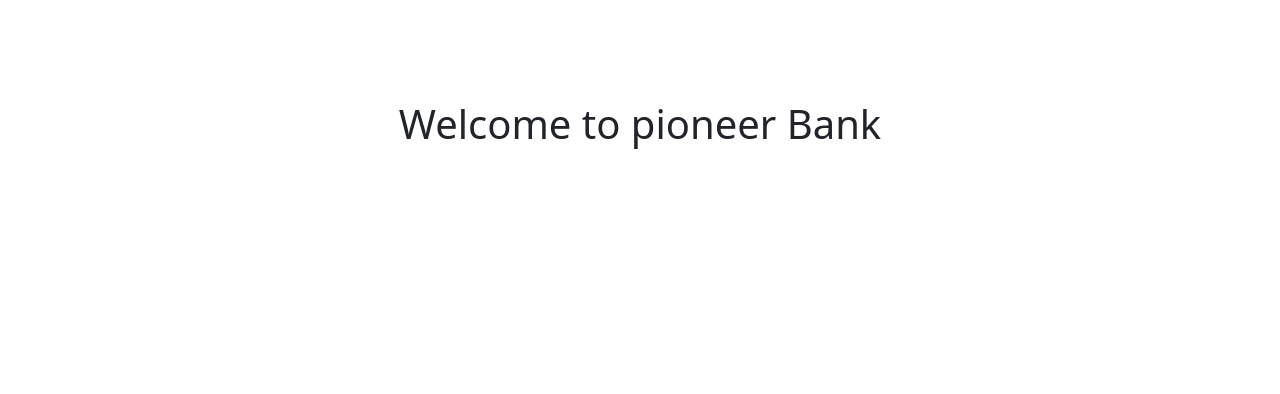
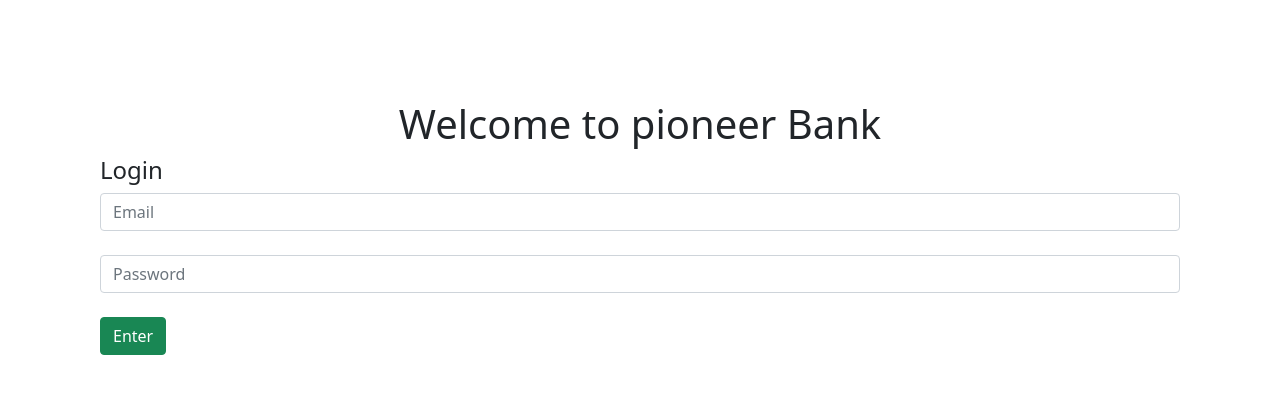
Before and after one commit to mehesultana/milestone-five, a plain HTML site: page 25-interactive-bank-website/index.html in a window 1280 px wide. Drawn offline with nearby package versions, Linux system fonts and the light colour scheme; files that its build step writes are made by us from their sources.

Commit message:
style add

```diff
--- a/25-interactive-bank-website/index.html
+++ b/25-interactive-bank-website/index.html
@@ -6,9 +6,20 @@
         <meta name="viewport" content="width=device-width, initial-scale=1.0" />
         <title>pioneer Bank</title>
         <link href="https://cdn.jsdelivr.net/npm/bootstrap@5.1.0/dist/css/bootstrap.min.css" rel="stylesheet" integrity="sha384-KyZXEAg3QhqLMpG8r+8fhAXLRk2vvoC2f3B09zVXn8CA5QIVfZOJ3BCsw2P0p/We" crossorigin="anonymous" />
-        <link rel="stylesheet" href="style.css" />
+        <link rel="stylesheet" href="./CSS/style.css" />
     </head>
     <body>
-        <h1 class="text-center">Welcome to pioneer Bank</h1>
+        <div id="login-area">
+            <h1 class="text-center">Welcome to pioneer Bank</h1>
+            <div class="submit-area">
+                <h4>Login</h4>
+                <input type="text" class="form-control" placeholder="Email" />
+                <br />
+                <input type="password" class="form-control" placeholder="Password" />
+                <br />
+                <button id="login" class="btn btn-success">Enter</button>
+            </div>
+        </div>
+        <script src="./JS/pioneer.js"></script>
     </body>
 </html>
```
